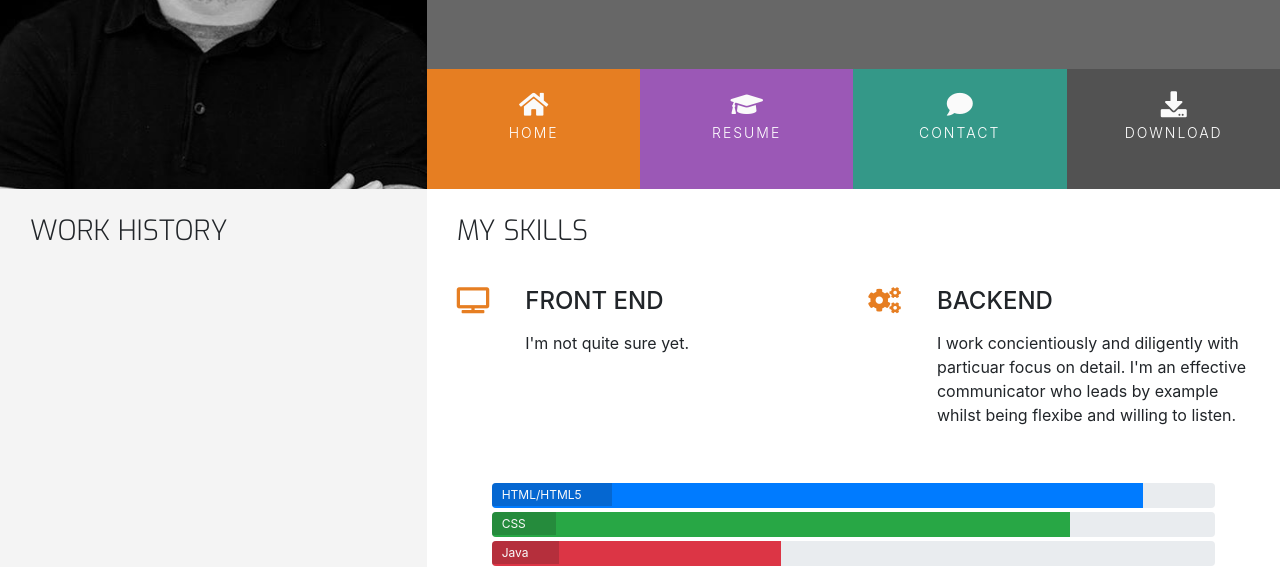
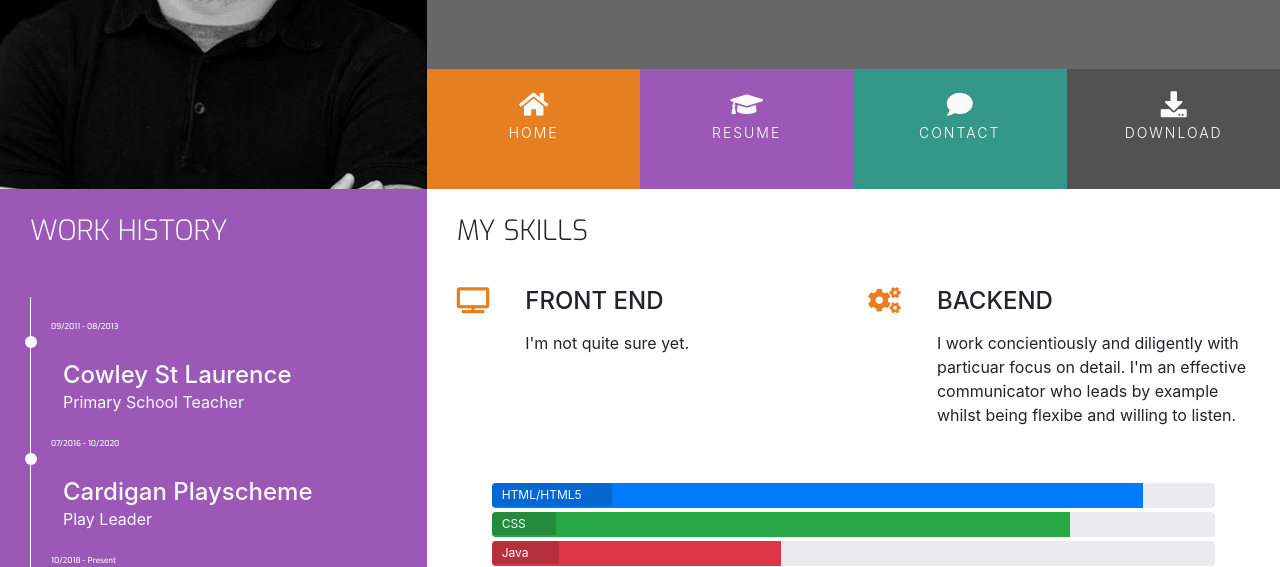
Before and after one commit to tloveday/resume, a plain HTML site: page resume.html in a window 1280 px wide. Shown: the part 180-747 px from the top of the page. Drawn offline with nearby package versions, Linux system fonts and the light colour scheme.

Commit message:
Timeline added

```diff
--- a/assets/css/style.css
+++ b/assets/css/style.css
@@ -10,6 +10,10 @@
 }
 .bg-color-personal-info{
     background-color: #f4f4f4;
+}
+
+.bg-color-work-history{
+    background-color: #9b58b6;
 }
 .ui-menu-color-home{
     background-color: #e67e22;
@@ -53,12 +57,15 @@ h1,h2,h3,h4{
     float: none;
 }
 
+.history-heading,
 .section-heading{
     font-family: "Exo", sans-serif;
     font-weight: 300;
     margin-top: 25px;
     margin-bottom: 40px;
 }
+
+
 /* ------------------------------------------Heading----*/
 header{
     margin: 0;
@@ -261,5 +268,51 @@ footer{
 
 .progress-section{
     margin: 40px 20px;
+}
 
+/* ------------------------------------------Heading----*/
+.history-heading{
+    color: #fafafa;
+    margin-bottom: 50px;
 }
+
+.timeline-item{
+    padding: 4em 2em 0em 2em;
+    position: relative;
+    color: #fafafa;
+    border-left: 1px solid;
+}
+
+.timeline-item p{
+    padding: 0;
+    margin: 0;
+}
+
+.timeline-item:before{
+    content: attr(data-dates);
+    position: absolute;
+    left: 2.5em;
+    top: 3em;
+    display: block;
+    font-family: "Exo", sans-serif;
+    font-weight: 500;
+    font-size: 0.5em;
+    padding: 0;
+    margin: 0;
+}
+
+.timeline-item:after{
+    width: 12px;
+    height: 12px;
+    display: block;
+    top: 2.4em;
+    position: absolute;
+    left: -6px;
+    border-radius: 12px;
+    content: '';
+    background: #fafafa;
+}
+
+.history-items{
+    margin-bottom: 30px;
+}
--- a/resume.html
+++ b/resume.html
@@ -46,12 +46,26 @@
     </header>
     <section class="container-fluid">
         <div class="row">
-            <div class="col-md-4 bg-color-personal-info section-column">
+            <div class="col-md-4 bg-color-work-history section-column">
                 <div class="row">
                     <div class="col-12">
-                        <h3 class="section-heading uppercase">
+                        <h3 class="history-heading uppercase">
                             Work History
                         </h3>
+                    </div>
+                </div>
+                <div class="history-items">
+                    <div class="timeline-item" data-dates="09/2011 - 08/2013">
+                        <h4>Cowley St Laurence</h4>
+                        <p>Primary School Teacher</p>
+                    </div>
+                    <div class="timeline-item" data-dates="07/2016 - 10/2020">
+                        <h4>Cardigan Playscheme</h4>
+                        <p>Play Leader</p>
+                    </div>
+                    <div class="timeline-item" data-dates="10/2018 - Present">
+                        <h4>Rugbytots</h4>
+                        <p>Coach</p>
                     </div>
                 </div>
             </div>
```
